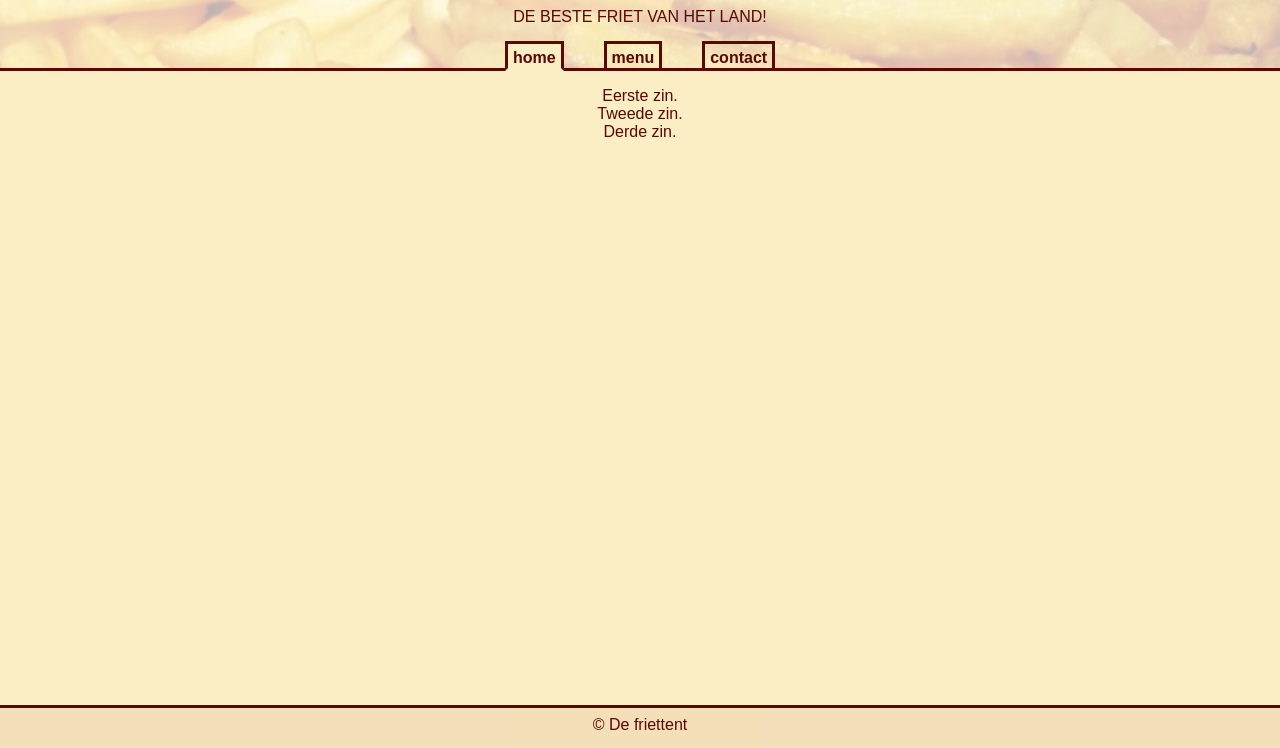
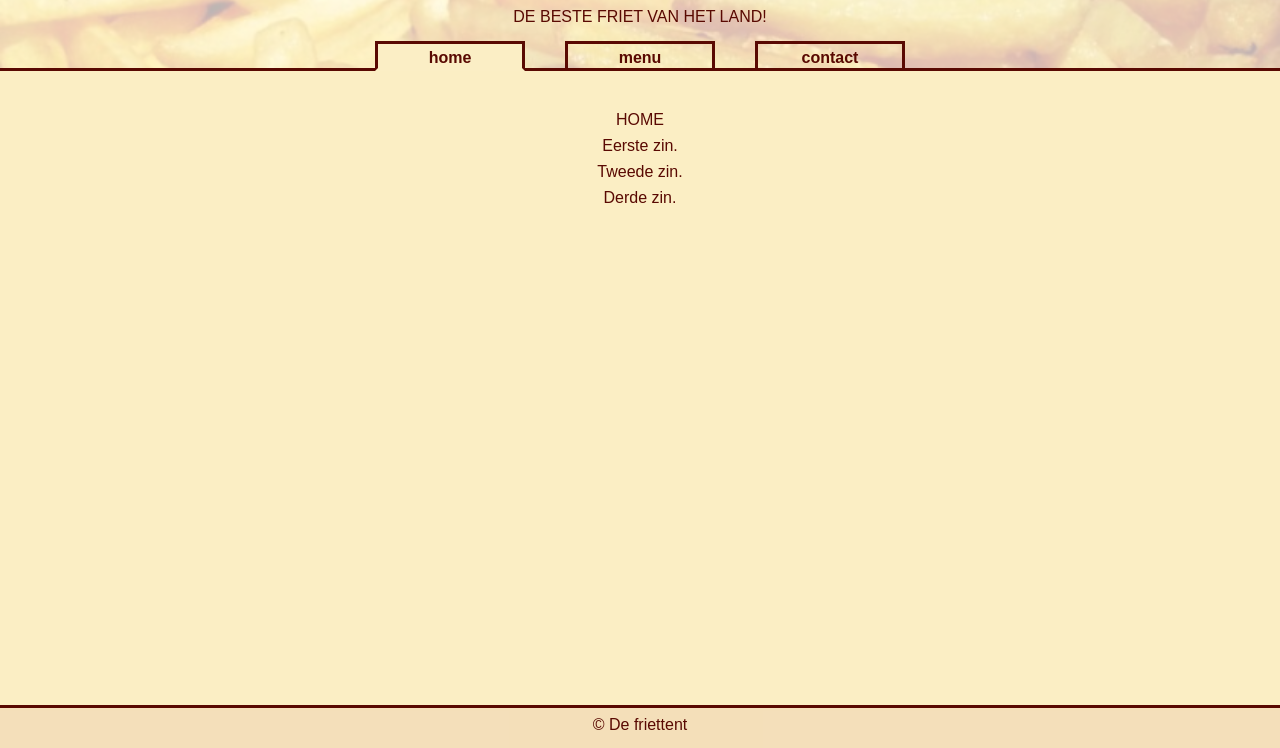
Before and after one commit to SerginoCroes/restaurant-page, a website built with webpack: page dist/index.html in a window 1280 px wide. Both pictures are taken after a click on the item "home". Shown: the part 52-800 px from the top of the page. Built offline with nearby package versions, Linux system fonts and the light colour scheme.

Commit message:
Minor updates.

```diff
--- a/src/contactpage.js
+++ b/src/contactpage.js
@@ -1,6 +1,6 @@
 export function contactPage() {
 
-    let content = ['Zevende zin.','Achtste zin.','Negende zin.'];
+    let content = ['Neem contact op met de friettent via:','Email: contact@defriettent.nl.','Telefoon: 0123-456789.', 'Adres: Frietstraat 123', '1234FR Frietstad', 'FRIETLAND'];
 
     let output = document.createElement('div');
 
--- a/src/homepage.js
+++ b/src/homepage.js
@@ -1,6 +1,6 @@
 export function homePage() {
 
-    let content = ['Eerste zin.','Tweede zin.','Derde zin.'];
+    let content = ['HOME', 'Eerste zin.','Tweede zin.','Derde zin.'];
 
     let output = document.createElement('div');
 
--- a/src/index.js
+++ b/src/index.js
@@ -22,19 +22,17 @@ document.querySelectorAll('.menubutton').forEach(item => {
 
 function changeContent(target) {
 
-    let textContent = target.textContent;
+    console.log(target);
 
     currentActive.classList.remove('active');
     target.classList.add('active');
 
     currentActive = target;
 
-    content.removeChild(content.querySelector('.main'));
-    content.removeChild(content.querySelector('.footer'));
-
-    mainContent = contentTable[textContent];
+    mainContent = contentTable[target.textContent];
     mainContent.classList.add('main');
 
-    content.appendChild(mainContent);
-    content.appendChild(drawFormat().footer);
+    content.removeChild(content.querySelector('.main'));
+    content.insertBefore(mainContent, content.querySelector('.footer'));
+
 }
--- a/src/menupage.js
+++ b/src/menupage.js
@@ -1,6 +1,6 @@
 export function menuPage() {
 
-    let content = ['Vierde zin.','Vijfde zin.','Zesde zin.'];
+    let content = ['MENU', 'Vierde zin.','Vijfde zin.','Zesde zin.'];
 
     let output = document.createElement('div');
 
```
Also changed, not shown: dist/index.html, dist/main.js, dist/style.css.
